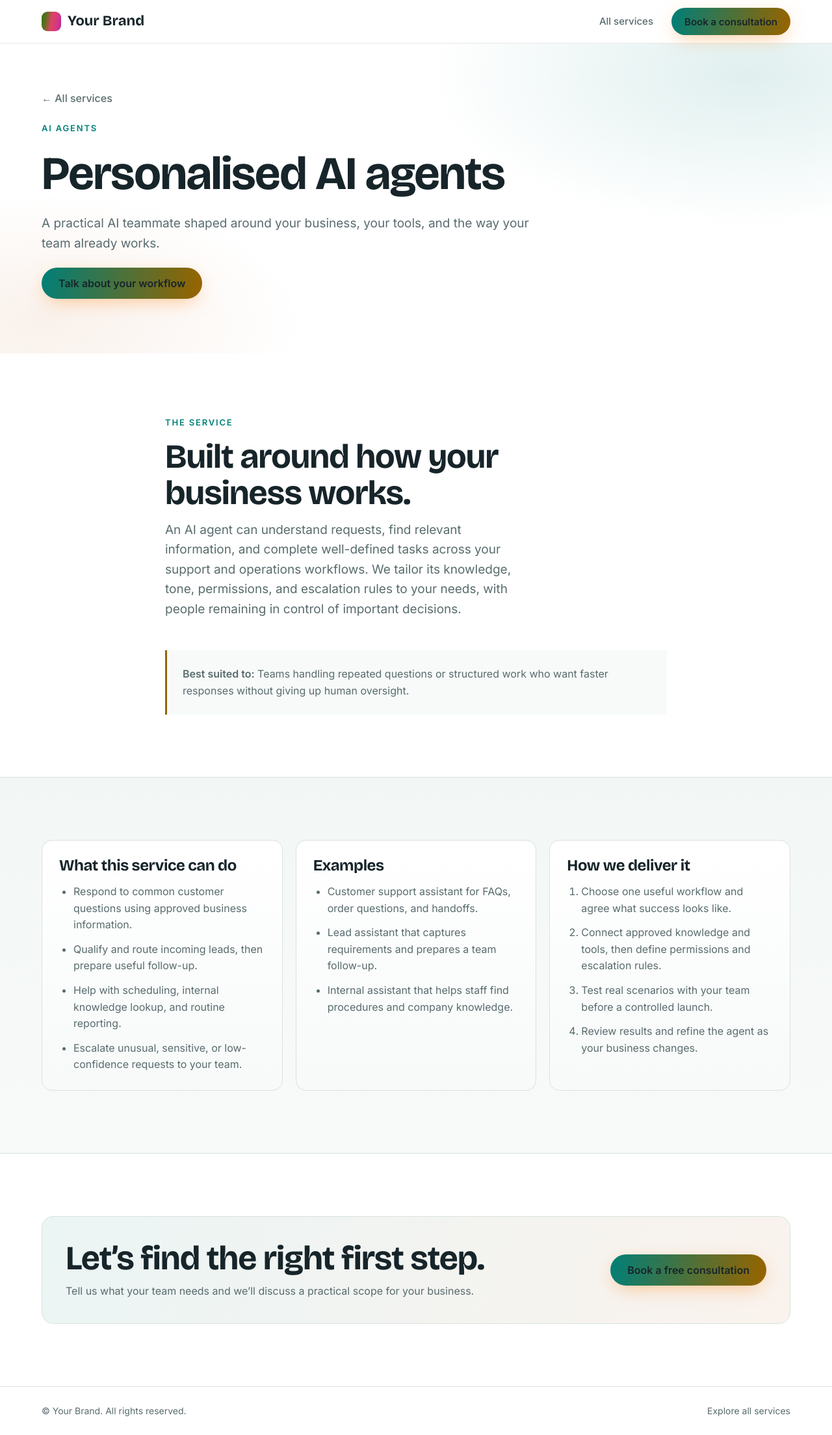
After one commit to esxhh/automation, a Django app: page /services/personalised-ai-agents/ in a window 1280 px wide. The commit adds this page. Shown: the whole page at 65% size. Run offline with Django 5.2, Linux system fonts and the light colour scheme.

Commit message:
Add service detail pages

```diff
--- a/core/urls.py
+++ b/core/urls.py
@@ -4,6 +4,7 @@ from . import views
 
 urlpatterns = [
     path("", views.home, name="home"),
+    path("services/<slug:slug>/", views.service_detail, name="service-detail"),
     path("api/contact/", views.contact, name="contact"),
     path("api/audit/", views.audit, name="audit"),
 ]
--- a/core/views.py
+++ b/core/views.py
@@ -2,7 +2,7 @@ from django.conf import settings
 from django.contrib import messages
 from django.core.cache import cache
 from django.core.mail import send_mail
-from django.http import JsonResponse
+from django.http import Http404, JsonResponse
 from django.shortcuts import redirect, render
 from django.views.decorators.http import require_POST
 
@@ -13,6 +13,7 @@ from .models import Faq, Service
 DEFAULT_SERVICES = [
     {
         "title": "Personalised AI agents",
+        "slug": "personalised-ai-agents",
         "description": (
             "Agents shaped around your processes, tools and tone of voice. They handle support "
             "questions, lead follow-up, scheduling and reporting, and hand over to you when "
@@ -22,6 +23,7 @@ DEFAULT_SERVICES = [
     },
     {
         "title": "Custom task automation",
+        "slug": "custom-task-automation",
         "description": (
             "We connect the apps you already use and remove the manual steps between them: data "
             "entry, invoicing, onboarding, approvals and weekly reports."
@@ -30,6 +32,7 @@ DEFAULT_SERVICES = [
     },
     {
         "title": "AI engine optimization",
+        "slug": "ai-engine-optimization",
         "description": (
             "Customers now ask ChatGPT, Claude, Gemini and Perplexity who to trust. We help AI "
             "systems understand, cite and recommend your business."
@@ -37,6 +40,111 @@ DEFAULT_SERVICES = [
         "icon": "aeo",
     },
 ]
+
+SERVICE_SLUGS = {
+    "agent": "personalised-ai-agents",
+    "automation": "custom-task-automation",
+    "aeo": "ai-engine-optimization",
+}
+
+SERVICE_DETAILS = {
+    "personalised-ai-agents": {
+        "title": "Personalised AI agents",
+        "eyebrow": "AI agents",
+        "intro": (
+            "A practical AI teammate shaped around your business, your tools, and the way your "
+            "team already works."
+        ),
+        "overview": (
+            "An AI agent can understand requests, find relevant information, and complete "
+            "well-defined tasks across your support and operations workflows. We tailor its "
+            "knowledge, tone, permissions, and escalation rules to your needs, with people "
+            "remaining in control of important decisions."
+        ),
+        "outcomes": [
+            "Respond to common customer questions using approved business information.",
+            "Qualify and route incoming leads, then prepare useful follow-up.",
+            "Help with scheduling, internal knowledge lookup, and routine reporting.",
+            "Escalate unusual, sensitive, or low-confidence requests to your team.",
+        ],
+        "examples": [
+            "Customer support assistant for FAQs, order questions, and handoffs.",
+            "Lead assistant that captures requirements and prepares a team follow-up.",
+            "Internal assistant that helps staff find procedures and company knowledge.",
+        ],
+        "process": [
+            "Choose one useful workflow and agree what success looks like.",
+            "Connect approved knowledge and tools, then define permissions and escalation rules.",
+            "Test real scenarios with your team before a controlled launch.",
+            "Review results and refine the agent as your business changes.",
+        ],
+        "fit": "Teams handling repeated questions or structured work who want faster responses without giving up human oversight.",
+    },
+    "custom-task-automation": {
+        "title": "Custom task automation",
+        "eyebrow": "Workflow automation",
+        "intro": (
+            "Connect the software you already use and remove repetitive handoffs from everyday "
+            "work."
+        ),
+        "overview": (
+            "We map the steps between your apps, identify where manual copying or chasing slows "
+            "the team down, and build an automation around the process. The workflow can include "
+            "checks, notifications, approvals, and a clear route for exceptions."
+        ),
+        "outcomes": [
+            "Move information between connected tools without repeated data entry.",
+            "Trigger reminders and updates when a task reaches the right stage.",
+            "Keep approval steps visible and send unusual cases to a person.",
+            "Reduce missed handoffs while retaining a record of what happened.",
+        ],
+        "examples": [
+            "Create an invoice draft when a project or order reaches an agreed status.",
+            "Collect onboarding details and notify the people responsible for each step.",
+            "Prepare recurring reports from information already held in your business tools.",
+        ],
+        "process": [
+            "Document the current workflow and the tools involved.",
+            "Agree on triggers, validation rules, approvals, and exception handling.",
+            "Build and test with sample cases, including failure scenarios.",
+            "Launch with monitoring and adjust the workflow using team feedback.",
+        ],
+        "fit": "Businesses with repeatable processes spanning multiple apps, spreadsheets, or team handoffs.",
+    },
+    "ai-engine-optimization": {
+        "title": "AI engine optimization",
+        "eyebrow": "AI visibility",
+        "intro": (
+            "Make it easier for AI assistants to understand what your business does and when it "
+            "is relevant to recommend."
+        ),
+        "overview": (
+            "People increasingly ask AI assistants for recommendations and explanations. We "
+            "review how your business is represented online, find gaps or inconsistencies, and "
+            "help structure accurate information so it is easier to interpret and cite. No one "
+            "can guarantee a particular ranking or mention, but clearer, trustworthy information "
+            "gives systems a better foundation."
+        ),
+        "outcomes": [
+            "Understand how your business currently appears in selected AI assistants.",
+            "Clarify service descriptions, facts, and answers across important pages.",
+            "Improve structured content and the consistency of trusted business profiles.",
+            "Track changes over time and identify the next useful improvements.",
+        ],
+        "examples": [
+            "Baseline checks for how assistants answer questions in your category.",
+            "A clearer service and FAQ structure based on real customer questions.",
+            "An action plan for correcting inconsistent information across key sources.",
+        ],
+        "process": [
+            "Review your website, business profiles, and current AI visibility.",
+            "Prioritize the information gaps that matter most to your customers.",
+            "Improve content clarity, structure, and consistency across selected sources.",
+            "Recheck visibility and keep refining as your business and the tools evolve.",
+        ],
+        "fit": "Organizations that want accurate, discoverable information wherever customers research and compare providers.",
+    },
+}
 
 DEFAULT_FAQS = [
     {
@@ -73,6 +181,9 @@ DEFAULT_FAQS = [
 
 def home(request):
     services = list(Service.objects.filter(is_active=True)) or DEFAULT_SERVICES
+    for service in services:
+        if not isinstance(service, dict):
+            service.slug = SERVICE_SLUGS.get(service.icon, "personalised-ai-agents")
     faqs = list(Faq.objects.filter(is_active=True)) or DEFAULT_FAQS
     return render(
         request,
@@ -85,6 +196,17 @@ def home(request):
             "contact_email": settings.CONTACT_EMAIL,
             "contact_phone": settings.CONTACT_PHONE,
         },
+    )
+
+
+def service_detail(request, slug):
+    service = SERVICE_DETAILS.get(slug)
+    if service is None:
+        raise Http404("Service not found")
+    return render(
+        request,
+        "core/service_detail.html",
+        {"service": service, "brand": settings.SITE_NAME},
     )
 
 
--- a/static/css/site.css
+++ b/static/css/site.css
@@ -150,6 +150,32 @@ a:focus-visible, button:focus-visible, input:focus-visible, select:focus-visible
 .grid .card:nth-child(2) .icon { color: var(--gold); }
 .grid .card:nth-child(3) .icon { color: var(--orange); }
 .grid .card:nth-child(n+4) .icon { color: var(--green); }
+.service-card { display: block; color: inherit; text-decoration: none; }
+.service-card-link { display: inline-flex; gap: 8px; align-items: center; margin-top: 20px; color: var(--teal); font-weight: 600; }
+.service-card-link span { font-size: 20px; transition: transform .2s; }
+.service-card:hover .service-card-link span { transform: translate(3px, -3px); }
+
+/* ---------- service detail pages ---------- */
+.service-detail-hero {
+  padding: 72px 0 84px;
+  background: radial-gradient(55% 70% at 90% 10%, rgba(0, 127, 120, .12), transparent 70%), radial-gradient(45% 60% at 5% 90%, rgba(182, 77, 0, .08), transparent 70%);
+}
+.service-detail-hero .wrap { display: flex; flex-direction: column; align-items: flex-start; gap: 22px; }
+.service-detail-hero h1 { max-width: 900px; font-size: clamp(42px, 6vw, 72px); }
+.service-detail-hero .lede { max-width: 760px; }
+.detail-back { color: var(--muted); font-weight: 500; }
+.detail-back:hover { color: var(--teal); }
+.detail-grid { display: grid; grid-template-columns: repeat(auto-fit, minmax(240px, 1fr)); gap: 20px; }
+.detail-panel { padding: 26px; border: 1px solid var(--line); border-radius: 16px; background: linear-gradient(180deg, #FFFFFF, #F7FAF9); }
+.detail-panel h3 { margin-bottom: 14px; }
+.detail-panel p, .detail-panel li { color: var(--muted); }
+.detail-panel ul, .detail-panel ol { margin: 0; padding-left: 22px; display: flex; flex-direction: column; gap: 12px; }
+.detail-fit { padding: 24px; border-left: 3px solid var(--gold); background: #F7FAF9; color: var(--muted); }
+.detail-cta { display: flex; flex-wrap: wrap; align-items: center; justify-content: space-between; gap: 24px; padding: 36px; border: 1px solid var(--line); border-radius: 18px; background: linear-gradient(110deg, rgba(0, 127, 120, .08), rgba(182, 77, 0, .07)); }
+.detail-cta-copy { display: flex; flex-direction: column; gap: 10px; }
+.detail-cta-copy p { color: var(--muted); }
+.detail-footer { padding: 26px 0; border-top: 1px solid var(--line); color: var(--muted); font-size: 14px; }
+.detail-footer .wrap { display: flex; flex-wrap: wrap; justify-content: space-between; gap: 12px; }
 
 .steps { display: grid; gap: 28px; grid-template-columns: repeat(auto-fit, minmax(230px, 1fr)); }
 .step { padding-top: 22px; border-top: 2px solid transparent; border-image: var(--wing) 1; display: flex; flex-direction: column; gap: 10px; }
--- a/templates/core/index.html
+++ b/templates/core/index.html
@@ -109,7 +109,7 @@
     </div>
     <div class="grid">
       {% for s in services %}
-      <article class="card tilt reveal">
+      <a class="card tilt reveal service-card" href="{% url 'service-detail' s.slug %}" target="_blank" rel="noopener" aria-label="Learn more about {{ s.title }}">
         <div class="icon">
           {% if s.icon == 'automation' %}
           <svg viewBox="0 0 24 24" fill="none" stroke="currentColor" stroke-width="1.8" stroke-linecap="round" stroke-linejoin="round" aria-hidden="true"><circle cx="6" cy="6" r="2.5"/><circle cx="18" cy="12" r="2.5"/><circle cx="6" cy="18" r="2.5"/><path d="M8.3 7.2l7.4 3.6M8.3 16.8l7.4-3.6"/></svg>
@@ -121,7 +121,8 @@
         </div>
         <h3>{{ s.title }}</h3>
         <p>{{ s.description }}</p>
-      </article>
+        <span class="service-card-link" aria-hidden="true">Explore this service <span>↗</span></span>
+      </a>
       {% endfor %}
     </div>
   </div>
--- /dev/null
+++ b/templates/core/service_detail.html
@@ -0,0 +1,76 @@
+{% load static %}<!doctype html>
+<html lang="en">
+<head>
+<meta charset="utf-8">
+<meta name="viewport" content="width=device-width, initial-scale=1">
+<title>{{ service.title }} | {{ brand }}</title>
+<meta name="description" content="Learn how {{ brand }} delivers {{ service.title|lower }} for your business.">
+<meta name="theme-color" content="#FFFFFF">
+<link rel="preconnect" href="https://fonts.googleapis.com">
+<link rel="preconnect" href="https://fonts.gstatic.com" crossorigin>
+<link href="https://fonts.googleapis.com/css2?family=Bricolage+Grotesque:opsz,wght@12..96,500;12..96,700&amp;family=Inter:wght@400;500;600&amp;display=swap" rel="stylesheet">
+<link rel="stylesheet" href="{% static 'css/site.css' %}">
+</head>
+<body>
+<header class="nav">
+  <div class="wrap">
+    <a href="/" class="logo"><i></i>{{ brand }}</a>
+    <nav class="links" aria-label="Main">
+      <a href="/#services">All services</a>
+      <a href="/#contact" class="btn small">Book a consultation</a>
+    </nav>
+  </div>
+</header>
+<main class="service-detail">
+  <section class="service-detail-hero">
+    <div class="wrap">
+      <a class="detail-back" href="/#services">&larr; All services</a>
+      <div class="eyebrow">{{ service.eyebrow }}</div>
+      <h1>{{ service.title }}</h1>
+      <p class="lede">{{ service.intro }}</p>
+      <a class="btn" href="/#contact">Talk about your workflow</a>
+    </div>
+  </section>
+  <section class="section">
+    <div class="wrap narrow">
+      <div class="head">
+        <div class="eyebrow">The service</div>
+        <h2>Built around how your business works.</h2>
+        <p class="lede">{{ service.overview }}</p>
+      </div>
+      <p class="detail-fit"><strong>Best suited to:</strong> {{ service.fit }}</p>
+    </div>
+  </section>
+  <section class="section alt">
+    <div class="wrap">
+      <div class="detail-grid">
+        <article class="detail-panel">
+          <h3>What this service can do</h3>
+          <ul>{% for item in service.outcomes %}<li>{{ item }}</li>{% endfor %}</ul>
+        </article>
+        <article class="detail-panel">
+          <h3>Examples</h3>
+          <ul>{% for item in service.examples %}<li>{{ item }}</li>{% endfor %}</ul>
+        </article>
+        <article class="detail-panel">
+          <h3>How we deliver it</h3>
+          <ol>{% for item in service.process %}<li>{{ item }}</li>{% endfor %}</ol>
+        </article>
+      </div>
+    </div>
+  </section>
+  <section class="section">
+    <div class="wrap">
+      <div class="detail-cta">
+        <div class="detail-cta-copy">
+          <h2>Let’s find the right first step.</h2>
+          <p>Tell us what your team needs and we’ll discuss a practical scope for your business.</p>
+        </div>
+        <a class="btn" href="/#contact">Book a free consultation</a>
+      </div>
+    </div>
+  </section>
+</main>
+<footer class="detail-footer"><div class="wrap"><span>© {{ brand }}. All rights reserved.</span><a href="/#services">Explore all services</a></div></footer>
+</body>
+</html>
```
Also changed, not shown: core/tests.py (+26 -0 lines).
